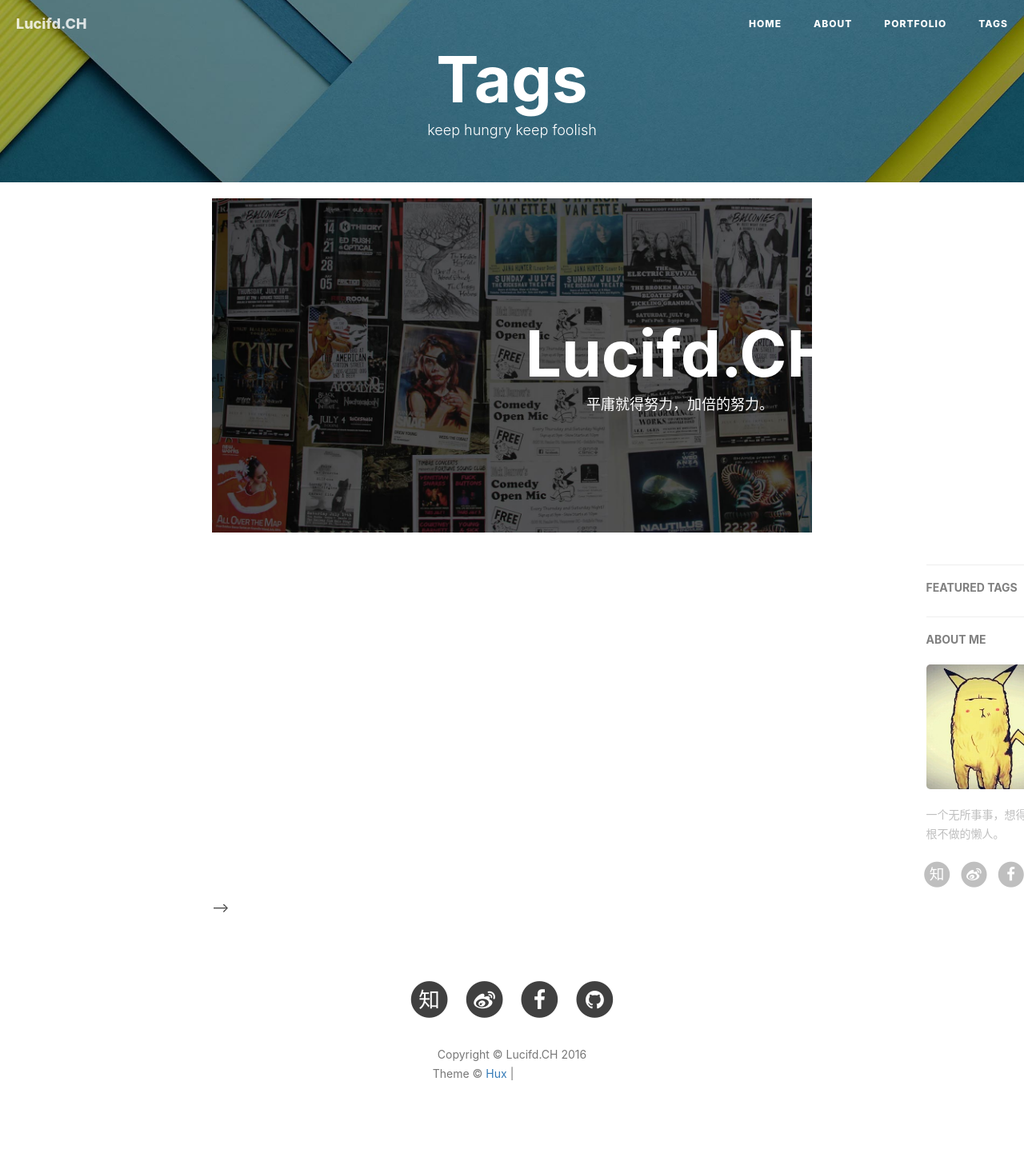
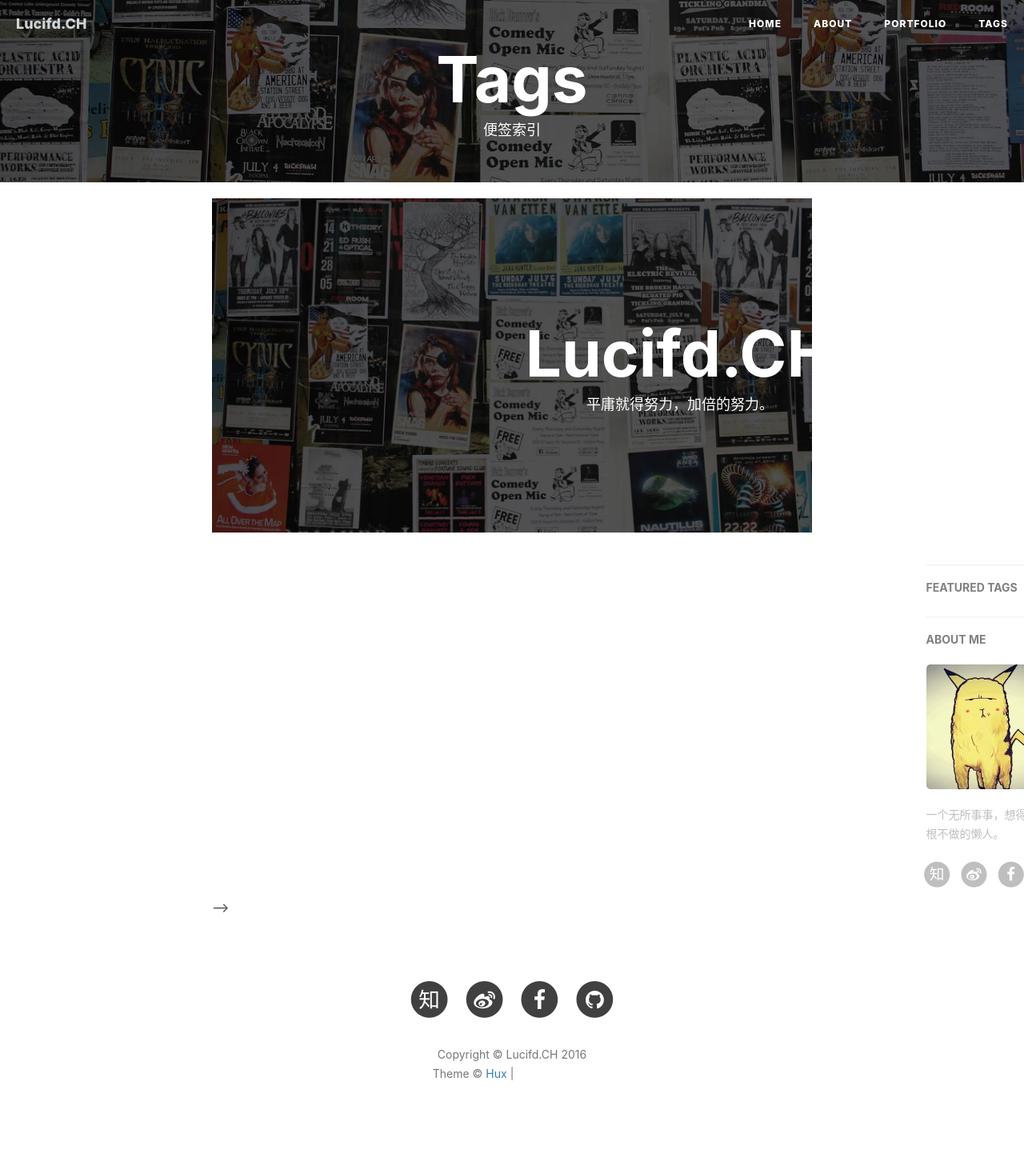
Before and after one commit to dashen19930328/lucifdch.github.io, a Jekyll site: the page built from tags.html, in a window 1280 px wide. Shown: the whole page at 80% size. Built offline with Jekyll 4.4.1, drawn with Linux system fonts in a browser that asks for light colours; nearby versions of some CDN libraries; comment, search, counter and statistics services are not loaded; grey boxes are pictures that could not be loaded.

Commit message:
no message

```diff
--- a/tags.html
+++ b/tags.html
@@ -1,8 +1,7 @@
 ---
 title: Tags
 layout: default
-description: keep hungry keep foolish
-header-img: "img/tag-bg.jpg"
+description: 便签索引
 ---
 
 <!-- Page Header -->
```
